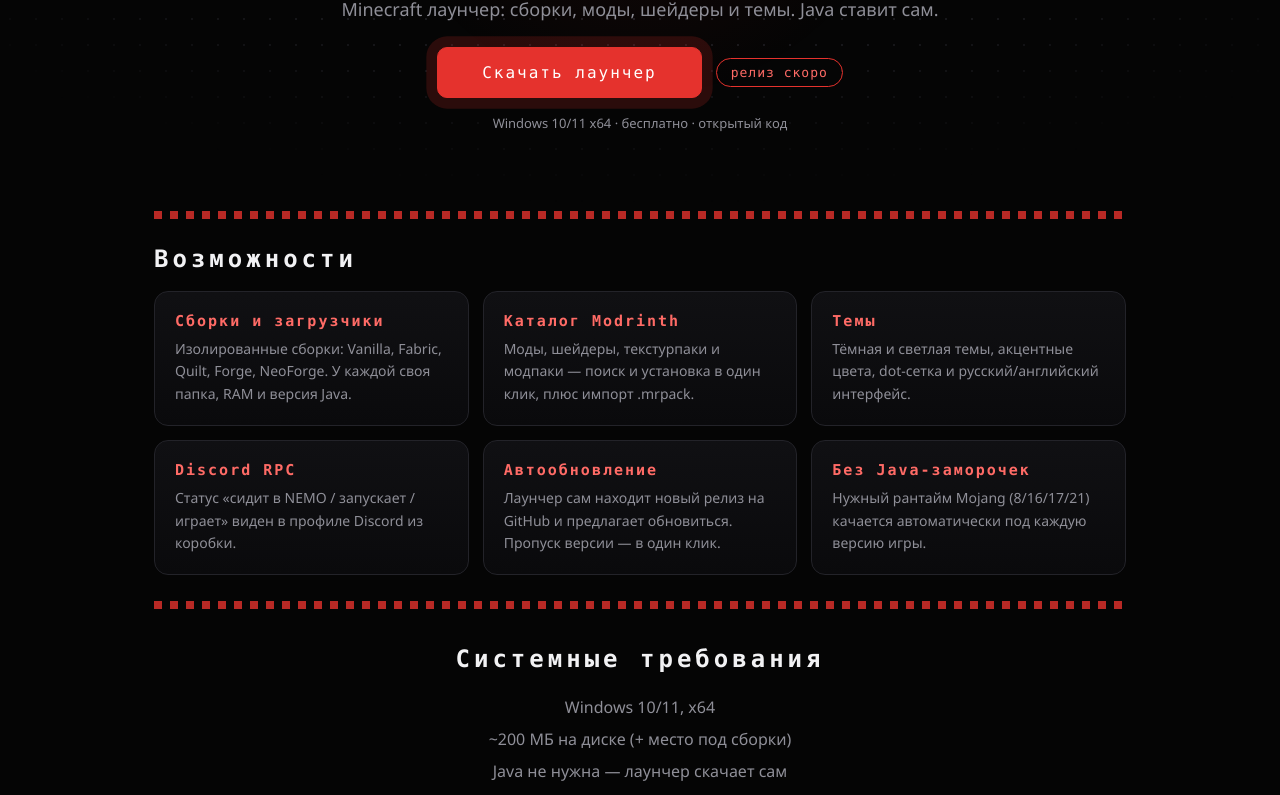
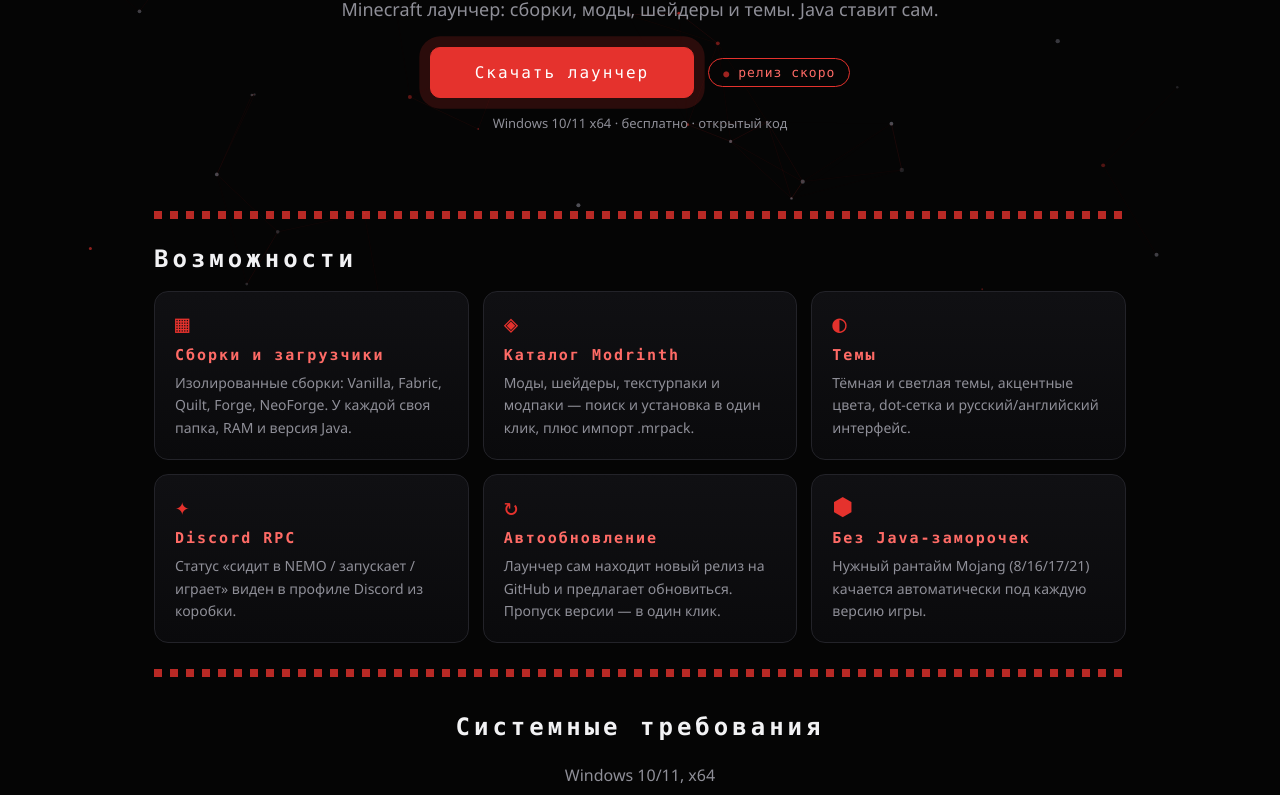
Before and after one commit to requiredhaun/nemo-site, a website: page public/main/index.html in a window 1280 px wide. Shown: the part 412-1207 px from the top of the page. Drawn offline with Linux system fonts and the light colour scheme; no server answers.

Commit message:
живые частицы на canvas + полировка Nothing-стиля

```diff
--- a/public/app.js
+++ b/public/app.js
@@ -226,9 +226,8 @@
   /* custom cursor: dot + ring + trail */
   var dot = $('cur');
   var ring = $('cur-ring');
-  var glow = document.querySelector('.glow');
   if (dot && ring) {
-    var mx = -100, my = -100, rx = -100, ry = -100, glowTick = false;
+    var mx = -100, my = -100, rx = -100, ry = -100;
     var trail = [];
     for (var i = 0; i < 7; i++) {
       var s = document.createElement('div');
@@ -240,14 +239,6 @@
     document.addEventListener('mousemove', function (e) {
       mx = e.clientX; my = e.clientY;
       dot.style.left = mx + 'px'; dot.style.top = my + 'px';
-      if (glow && !glowTick) {
-        glowTick = true;
-        requestAnimationFrame(function () {
-          glow.style.setProperty('--mx', mx + 'px');
-          glow.style.setProperty('--my', my + 'px');
-          glowTick = false;
-        });
-      }
     });
     (function loop() {
       rx += (mx - rx) * 0.16;
--- /dev/null
+++ b/public/fx.js
@@ -0,0 +1,133 @@
+/* NEMO site: живые частицы на canvas */
+(function () {
+  'use strict';
+
+  var RED = '229,50,45';
+  var GRAY = '120,120,132';
+  var LINK_DIST = 130;
+  var MOUSE_R = 170;
+  var MAX_DPR = 2;
+
+  var reduced = false;
+  try { reduced = window.matchMedia('(prefers-reduced-motion: reduce)').matches; } catch (e) { /* ignore */ }
+  var fine = true;
+  try { fine = window.matchMedia('(pointer: fine)').matches; } catch (e) { /* ignore */ }
+
+  var cv = document.createElement('canvas');
+  cv.id = 'fx';
+  cv.setAttribute('aria-hidden', 'true');
+  document.body.insertBefore(cv, document.body.firstChild);
+  var g = cv.getContext('2d');
+
+  var W = 0, H = 0, dpr = 1;
+  var pts = [];
+  var mx = -9999, my = -9999;
+  var running = true;
+
+  function resize() {
+    dpr = Math.min(window.devicePixelRatio || 1, MAX_DPR);
+    W = window.innerWidth;
+    H = window.innerHeight;
+    cv.width = Math.floor(W * dpr);
+    cv.height = Math.floor(H * dpr);
+    cv.style.width = W + 'px';
+    cv.style.height = H + 'px';
+    g.setTransform(dpr, 0, 0, dpr, 0, 0);
+    seed();
+  }
+
+  function seed() {
+    var n = Math.max(45, Math.min(130, Math.floor((W * H) / 16000)));
+    pts = [];
+    for (var i = 0; i < n; i++) {
+      pts.push({
+        x: Math.random() * W,
+        y: Math.random() * H,
+        vx: (Math.random() - 0.5) * 0.35,
+        vy: (Math.random() - 0.5) * 0.35,
+        r: 0.8 + Math.random() * 1.5,
+        red: Math.random() < 0.22,
+        a: 0.25 + Math.random() * 0.45
+      });
+    }
+  }
+
+  function step() {
+    g.clearRect(0, 0, W, H);
+
+    var i, j, p, q, dx, dy, d2;
+    for (i = 0; i < pts.length; i++) {
+      p = pts[i];
+      if (!reduced) {
+        p.x += p.vx;
+        p.y += p.vy;
+        if (p.x < -10) p.x = W + 10; else if (p.x > W + 10) p.x = -10;
+        if (p.y < -10) p.y = H + 10; else if (p.y > H + 10) p.y = -10;
+        // курсор отталкивает и подсвечивает
+        dx = p.x - mx;
+        dy = p.y - my;
+        d2 = dx * dx + dy * dy;
+        if (d2 < MOUSE_R * MOUSE_R && d2 > 1) {
+          var d = Math.sqrt(d2);
+          var f = (MOUSE_R - d) / MOUSE_R;
+          p.x += (dx / d) * f * 1.6;
+          p.y += (dy / d) * f * 1.6;
+        }
+      }
+      var glow = 0;
+      if (fine) {
+        dx = p.x - mx; dy = p.y - my;
+        var md = Math.sqrt(dx * dx + dy * dy);
+        if (md < MOUSE_R) glow = (MOUSE_R - md) / MOUSE_R;
+      }
+      var col = p.red ? RED : GRAY;
+      g.beginPath();
+      g.arc(p.x, p.y, p.r + glow * 1.4, 0, 6.2832);
+      g.fillStyle = 'rgba(' + col + ',' + Math.min(1, p.a + glow * 0.5).toFixed(3) + ')';
+      g.fill();
+    }
+
+    // связи
+    g.lineWidth = 1;
+    for (i = 0; i < pts.length; i++) {
+      p = pts[i];
+      for (j = i + 1; j < pts.length; j++) {
+        q = pts[j];
+        dx = p.x - q.x;
+        if (dx > LINK_DIST || dx < -LINK_DIST) continue;
+        dy = p.y - q.y;
+        if (dy > LINK_DIST || dy < -LINK_DIST) continue;
+        var dist = Math.sqrt(dx * dx + dy * dy);
+        if (dist > LINK_DIST) continue;
+        g.beginPath();
+        g.moveTo(p.x, p.y);
+        g.lineTo(q.x, q.y);
+        g.strokeStyle = 'rgba(' + RED + ',' + ((1 - dist / LINK_DIST) * 0.14).toFixed(3) + ')';
+        g.stroke();
+      }
+    }
+
+    if (!reduced && running) requestAnimationFrame(step);
+  }
+
+  document.addEventListener('mousemove', function (e) {
+    mx = e.clientX;
+    my = e.clientY;
+  });
+  document.addEventListener('mouseleave', function () {
+    mx = my = -9999;
+  });
+  document.addEventListener('visibilitychange', function () {
+    if (reduced) return;
+    if (document.hidden) {
+      running = false;
+    } else if (!running) {
+      running = true;
+      requestAnimationFrame(step);
+    }
+  });
+  window.addEventListener('resize', resize);
+
+  resize();
+  step();
+})();
--- a/public/main/index.html
+++ b/public/main/index.html
@@ -11,9 +11,6 @@
 <body>
   <div id="cur" aria-hidden="true"></div>
   <div id="cur-ring" aria-hidden="true"></div>
-  <div class="dots" aria-hidden="true"></div>
-  <div class="glow" aria-hidden="true"></div>
-
   <header class="top">
     <a class="brand" href="/main">
       <img src="/logo.png" alt="NEMO" />
@@ -52,12 +49,12 @@
     <section class="features" id="features">
       <h2 data-i18n="feat.title">Возможности</h2>
       <div class="grid">
-        <div class="card"><h3 data-i18n="feat.1t">Сборки и загрузчики</h3><p data-i18n="feat.1d">Изолированные сборки: Vanilla, Fabric, Quilt, Forge, NeoForge. У каждой своя папка, RAM и версия Java.</p></div>
-        <div class="card"><h3 data-i18n="feat.2t">Каталог Modrinth</h3><p data-i18n="feat.2d">Моды, шейдеры, текстурпаки и модпаки — поиск и установка в один клик, плюс импорт .mrpack.</p></div>
-        <div class="card"><h3 data-i18n="feat.3t">Темы</h3><p data-i18n="feat.3d">Тёмная и светлая темы, акцентные цвета, dot-сетка и русский/английский интерфейс.</p></div>
-        <div class="card"><h3 data-i18n="feat.4t">Discord RPC</h3><p data-i18n="feat.4d">Статус «сидит в NEMO / запускает / играет» виден в профиле Discord из коробки.</p></div>
-        <div class="card"><h3 data-i18n="feat.5t">Автообновление</h3><p data-i18n="feat.5d">Лаунчер сам находит новый релиз на GitHub и предлагает обновиться. Пропуск версии — в один клик.</p></div>
-        <div class="card"><h3 data-i18n="feat.6t">Без Java-заморочек</h3><p data-i18n="feat.6d">Нужный рантайм Mojang (8/16/17/21) качается автоматически под каждую версию игры.</p></div>
+        <div class="card"><div class="glyph">▦</div><h3 data-i18n="feat.1t">Сборки и загрузчики</h3><p data-i18n="feat.1d">Изолированные сборки: Vanilla, Fabric, Quilt, Forge, NeoForge. У каждой своя папка, RAM и версия Java.</p></div>
+        <div class="card"><div class="glyph">◈</div><h3 data-i18n="feat.2t">Каталог Modrinth</h3><p data-i18n="feat.2d">Моды, шейдеры, текстурпаки и модпаки — поиск и установка в один клик, плюс импорт .mrpack.</p></div>
+        <div class="card"><div class="glyph">◐</div><h3 data-i18n="feat.3t">Темы</h3><p data-i18n="feat.3d">Тёмная и светлая темы, акцентные цвета, dot-сетка и русский/английский интерфейс.</p></div>
+        <div class="card"><div class="glyph">✦</div><h3 data-i18n="feat.4t">Discord RPC</h3><p data-i18n="feat.4d">Статус «сидит в NEMO / запускает / играет» виден в профиле Discord из коробки.</p></div>
+        <div class="card"><div class="glyph">↻</div><h3 data-i18n="feat.5t">Автообновление</h3><p data-i18n="feat.5d">Лаунчер сам находит новый релиз на GitHub и предлагает обновиться. Пропуск версии — в один клик.</p></div>
+        <div class="card"><div class="glyph">⬢</div><h3 data-i18n="feat.6t">Без Java-заморочек</h3><p data-i18n="feat.6d">Нужный рантайм Mojang (8/16/17/21) качается автоматически под каждую версию игры.</p></div>
       </div>
     </section>
 
@@ -104,6 +101,7 @@
     </div>
   </div>
 
+  <script src="/fx.js"></script>
   <script src="/app.js"></script>
 </body>
 </html>
--- a/public/styles.css
+++ b/public/styles.css
@@ -44,21 +44,9 @@ body {
   }
 }
 
-/* dot-сетка: дрейф + красное свечение за курсором */
-.dots {
-  position: fixed; inset: -60px; z-index: 0; pointer-events: none;
-  background-image: radial-gradient(#2a2a31 1px, transparent 1.3px);
-  background-size: 26px 26px;
-  mask-image: radial-gradient(ellipse 90% 70% at 50% 20%, black 30%, transparent 75%);
-  animation: drift 26s linear infinite;
-}
-@keyframes drift {
-  from { transform: translate3d(0, 0, 0); }
-  to { transform: translate3d(26px, 52px, 0); }
-}
-.glow {
+/* живой фон: canvas-частицы */
+#fx {
   position: fixed; inset: 0; z-index: 0; pointer-events: none;
-  background: radial-gradient(420px circle at var(--mx, 50%) var(--my, 30%), rgba(229,50,45,.09), transparent 65%);
 }
 
 .top {
@@ -73,7 +61,11 @@ body {
 .top-nav { display: flex; gap: 18px; margin-left: 12px; }
 .top-nav a { color: var(--dim); text-decoration: none; font-size: 14px; }
 .top-nav a:hover { color: var(--txt); }
-.top-nav a.on { color: var(--txt); }
+.top-nav a.on { color: var(--txt); position: relative; }
+.top-nav a.on::after {
+  content: ""; position: absolute; left: 50%; bottom: -8px;
+  width: 5px; height: 5px; background: var(--red); transform: translateX(-50%);
+}
 .top-right { margin-left: auto; display: flex; align-items: center; gap: 12px; }
 .lang { display: flex; border: 1px solid var(--line); border-radius: 8px; overflow: hidden; }
 .lang button {
@@ -85,7 +77,20 @@ body {
 main { position: relative; z-index: 1; max-width: 1020px; margin: 0 auto; padding: 0 24px 60px; width: 100%; flex: 1; }
 
 .hero { text-align: center; padding: 70px 0 40px; }
-.hero-logo img { width: 120px; height: 120px; }
+.hero > * { animation: rise .6s both; }
+.hero > *:nth-child(2) { animation-delay: .07s; }
+.hero > *:nth-child(3) { animation-delay: .14s; }
+.hero > *:nth-child(4) { animation-delay: .21s; }
+.hero > *:nth-child(5) { animation-delay: .28s; }
+@keyframes rise {
+  from { opacity: 0; transform: translateY(16px); }
+  to { opacity: 1; transform: none; }
+}
+.hero-logo img { width: 120px; height: 120px; animation: breathe 4.5s ease-in-out infinite; }
+@keyframes breathe {
+  0%, 100% { filter: drop-shadow(0 0 6px rgba(229,50,45,.15)); }
+  50% { filter: drop-shadow(0 0 24px rgba(229,50,45,.5)); transform: scale(1.02); }
+}
 .hero-title {
   font-family: var(--font-dot); font-size: clamp(56px, 10vw, 110px);
   letter-spacing: 18px; margin: 18px 0 8px; text-indent: 18px;
@@ -98,13 +103,23 @@ main { position: relative; z-index: 1; max-width: 1020px; margin: 0 auto; paddin
   border: 1px solid var(--red); color: var(--accent-soft);
   padding: 6px 14px; border-radius: 99px;
 }
+.ver-badge::before {
+  content: "●"; color: var(--red); margin-right: 8px; font-size: 10px;
+  animation: blink 1.6s infinite;
+}
+@keyframes blink { 50% { opacity: .25; } }
+
+@media (prefers-reduced-motion: reduce) {
+  *, *::before, *::after { animation: none !important; transition: none !important; }
+}
 
 .btn {
   font-family: var(--font-dot); letter-spacing: 2px; white-space: nowrap;
   border: 1px solid var(--line); background: #17171b; color: var(--txt);
   padding: 12px 26px; border-radius: 10px; font-size: 14px;
 }
-.btn:hover { border-color: var(--dim); }
+.btn:hover { border-color: var(--red); box-shadow: 0 0 18px rgba(229,50,45,.35); }
+.btn.play:hover { box-shadow: 0 0 26px rgba(229,50,45,.55); }
 .btn.play {
   background: var(--red); border-color: var(--red); color: #fff;
   font-size: 16px; padding: 15px 44px;
@@ -131,6 +146,15 @@ main { position: relative; z-index: 1; max-width: 1020px; margin: 0 auto; paddin
 .card {
   background: linear-gradient(180deg, var(--card1), var(--card2));
   border: 1px solid var(--line); border-radius: var(--radius); padding: 20px;
+  transition: transform .18s, border-color .18s, box-shadow .18s;
+}
+.card:hover {
+  transform: translateY(-3px); border-color: var(--red);
+  box-shadow: 0 10px 28px rgba(0,0,0,.4), inset 3px 0 0 var(--red);
+}
+.card .glyph {
+  font-family: var(--font-dot); font-size: 24px; color: var(--red);
+  margin-bottom: 10px; line-height: 1;
 }
 .card h3 { font-family: var(--font-dot); font-size: 15px; letter-spacing: 2px; margin: 0 0 8px; color: var(--accent-soft); }
 .card p { color: var(--dim); font-size: 14px; line-height: 1.6; margin: 0; }
```
Also changed, not shown: public/download/index.html (+1 -3 lines), public/faq/index.html (+1 -3 lines), public/politics/index.html (+1 -3 lines).
